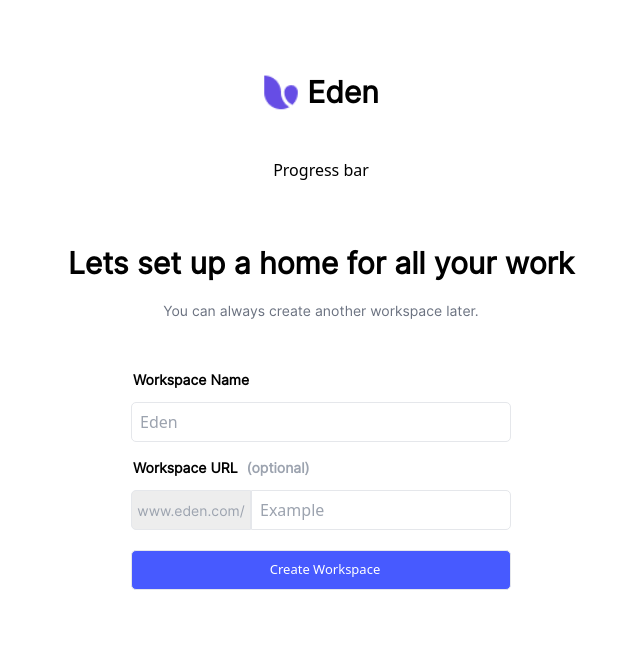
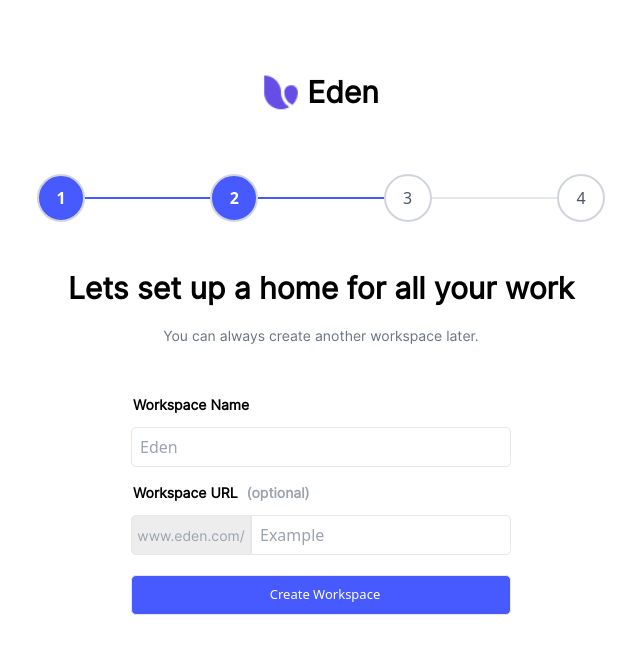
Before and after one commit to deepak-fletcher/EDEN, a React (Create React App) app: page /setup in a window 1280 px wide. Shown: the top 654 px of the page, without its empty margins (319-959 px from the left). Built offline with nearby package versions, Linux system fonts and the light colour scheme.

Commit message:
added progress bar

```diff
--- a/src/components/Button.js
+++ b/src/components/Button.js
@@ -9,7 +9,7 @@ const ButtonEden = (props) => {
     <div onClick={handleClick} class="flex flex-row">
         <div class="flex-none grow">
         </div>
-        <p class="submitField hover:bg-[#7D7DFF] w-[350px] md:w-[400px] p-2 hover:cursor-pointer focus:bg-[#7D7DFF]">{props.name}</p>
+        <p class="submitButton hover:bg-[#7D7DFF] w-350px md:w-[400px] p-2 hover:cursor-pointer focus:bg-[#7D7DFF]">{props.name}</p>
         <div class="flex-none grow">
         </div>
     </div>
--- a/src/components/Complete.js
+++ b/src/components/Complete.js
@@ -6,14 +6,16 @@ import solo from '../assets/solo.png';
 import teams from '../assets/teams.png';
 import ButtonEden from './Button';
 import SetupForm from './SetupForm.js';
+import ProgressBar from './ProgressBar';
+
 const Complete = () => {
   return (
     <div class="mb-[5%] mt-[5%]">
     <TopComponent></TopComponent>
-    <div class="h-[48px] mt-[3%] mb-[3%]">
-            Progress bar
-    </div>
-    <div class="mt-[1%]">
+    <div class="h-[48px] mt-[3%] mb-[3%] w-full md:w-[600px] ml-auto mr-auto">
+                <ProgressBar step="4"></ProgressBar>
+        </div>
+    <div class=" mt-[20%] md:mt-[5%]">
        <div class="flex flex-row w-[350px] md:w-[400px] space-x-[10px] md:space-x-[20px] h-[185px] m-auto">
        <img src={complete} class="m-auto"></img>
 
--- a/src/components/ProgressBar.js
+++ b/src/components/ProgressBar.js
@@ -0,0 +1,34 @@
+import React from 'react'
+
+const ProgressBar = (props) => {
+  let step = props.step
+  console.log(props)
+  return (
+    <div class="p-4 flex justify-between items-center">
+        <div class="relative flex flex-col items-center text-gray-600">
+            <div class={`rounded-full transition duration-500 ease-in-out border-2 border-gray-300 h-12 w-12 flex  items-center justify-center ${step>0? "bg-[#475AFF] text-white font-bold":""}`}>1</div>
+        </div>
+        <div class={`flex-auto border-t-2 transition duration-500 ease-in-out ${step>0? "border-[#475AFF]":""}`}>
+
+        </div>
+        <div class="relative flex flex-col items-center text-gray-600">
+            <div class={`rounded-full transition duration-500 ease-in-out border-2 border-gray-300 h-12 w-12 flex  items-center justify-center ${step>1? "bg-[#475AFF] text-white font-bold":""}`}>2</div>
+        </div>
+        <div class={`flex-auto border-t-2 transition duration-500 ease-in-out ${step>1? "border-[#475AFF]":""}`}>
+
+        </div>
+        <div class="relative flex flex-col items-center text-gray-600">
+            <div class={`rounded-full transition duration-500 ease-in-out border-2 border-gray-300 h-12 w-12 flex  items-center justify-center ${step>2? "bg-[#475AFF] text-white font-bold":""}`}>3</div>
+        </div>
+        <div class={`flex-auto border-t-2 transition duration-500 ease-in-out ${step>2? "border-[#475AFF]":""}`}>
+
+        </div>
+        <div class="relative flex flex-col items-center text-gray-600">
+            <div class={`rounded-full transition duration-500 ease-in-out border-2 border-gray-300 h-12 w-12 flex  items-center justify-center ${step>3? "bg-[#475AFF] text-white font-bold":""}`}>4</div>
+        </div>
+
+    </div>
+  )
+}
+
+export default ProgressBar
--- a/src/components/Setup.js
+++ b/src/components/Setup.js
@@ -2,15 +2,16 @@ import React from 'react';
 import logo from '../assets/logo.png';
 import SetupForm from './SetupForm.js';
 import TopComponent from './TopComponent';
+import ProgressBar from './ProgressBar';
 
 const Setup = () => {
   return (
     <div class="mb-[5%] mt-[5%]">
     <TopComponent></TopComponent>
-    <div class="h-[48px] mt-[3%] mb-[3%]">
-            Progress bar
+    <div class="h-[48px] mt-[3%] mb-[3%] w-full md:w-[600px] ml-auto mr-auto">
+              <ProgressBar step="2"></ProgressBar>
     </div>
-    <div class="h-15">
+    <div class="h-15  mt-[20%] md:mt-[5%]">
         <p class="text-2xl md:text-3xl font-inter m-auto font-extrabold">Lets set up a home for all your work</p>
         <p class="text-sm font-inter m-auto font-thin p-5 text-gray-500">You can always create another workspace later.</p>
     </div>
--- a/src/components/Usage.js
+++ b/src/components/Usage.js
@@ -5,16 +5,16 @@ import teams from '../assets/teams.png';
 import ButtonEden from './Button';
 import SetupForm from './SetupForm.js';
 import TopComponent from './TopComponent';
-
+import ProgressBar from './ProgressBar';
 
 const Usage = () => {
   return (
     <div class="mb-[5%] mt-[5%]">
     <TopComponent></TopComponent>
-    <div class="h-[48px] mt-[3%] mb-[3%]">
-            Progress bar
+    <div class="h-[48px] mt-[3%] mb-[3%] w-full md:w-[600px] ml-auto mr-auto">
+                <ProgressBar step="3"></ProgressBar>
     </div>
-    <div class="h-15">
+    <div class="h-15   mt-[20%] md:mt-[5%]">
         <p class="text-2xl md:text-3xl font-inter m-auto font-extrabold">How are you planning to use Eden?</p>
         <p class="text-sm font-inter m-auto font-thin p-5 text-gray-500">We'll streamline your setup experience accordingly.</p>
     </div>
--- a/src/components/Welcome.js
+++ b/src/components/Welcome.js
@@ -2,15 +2,16 @@ import React from 'react';
 import logo from '../assets/logo.png';
 import Form from './Form.js'
 import TopComponent from './TopComponent';
+import ProgressBar from './ProgressBar';
 
 const Welcome = () => {
   return (
     <div class="mb-[5%] mt-[5%]">
         <TopComponent></TopComponent>
-        <div class="h-[48px] mt-[3%] mb-[3%]">
-                Progress bar
+        <div class="h-[48px] mt-[3%] mb-[3%] w-full md:w-[600px] ml-auto mr-auto">
+                <ProgressBar step="1"></ProgressBar>
         </div>
-        <div class="h-15">
+        <div class="h-15  mt-[20%] md:mt-[5%]">
             <p class="text-2xl md:text-3xl font-inter m-auto font-extrabold">Welcome! First things first...</p>
             <p class="text-sm font-inter m-auto font-thin p-5 text-gray-500">You can always change them later.</p>
         </div>
--- a/src/index.css
+++ b/src/index.css
@@ -20,6 +20,21 @@
 }
 .submitField{
   width: 95%;
+  margin-left:2.5%;
+  margin-right:2.5%;
+  margin-top: 20px;
+  border-style: solid;
+  border-width: 1px;
+  border-radius: 5px;
+  padding-left: 8px;
+  height: 40px;
+  font-size: small;
+  background-color: #475AFF;
+  color: white;
+}
+
+.submitButton{
+  width: 350px;
   margin-left:2.5%;
   margin-right:2.5%;
   margin-top: 20px;
```
